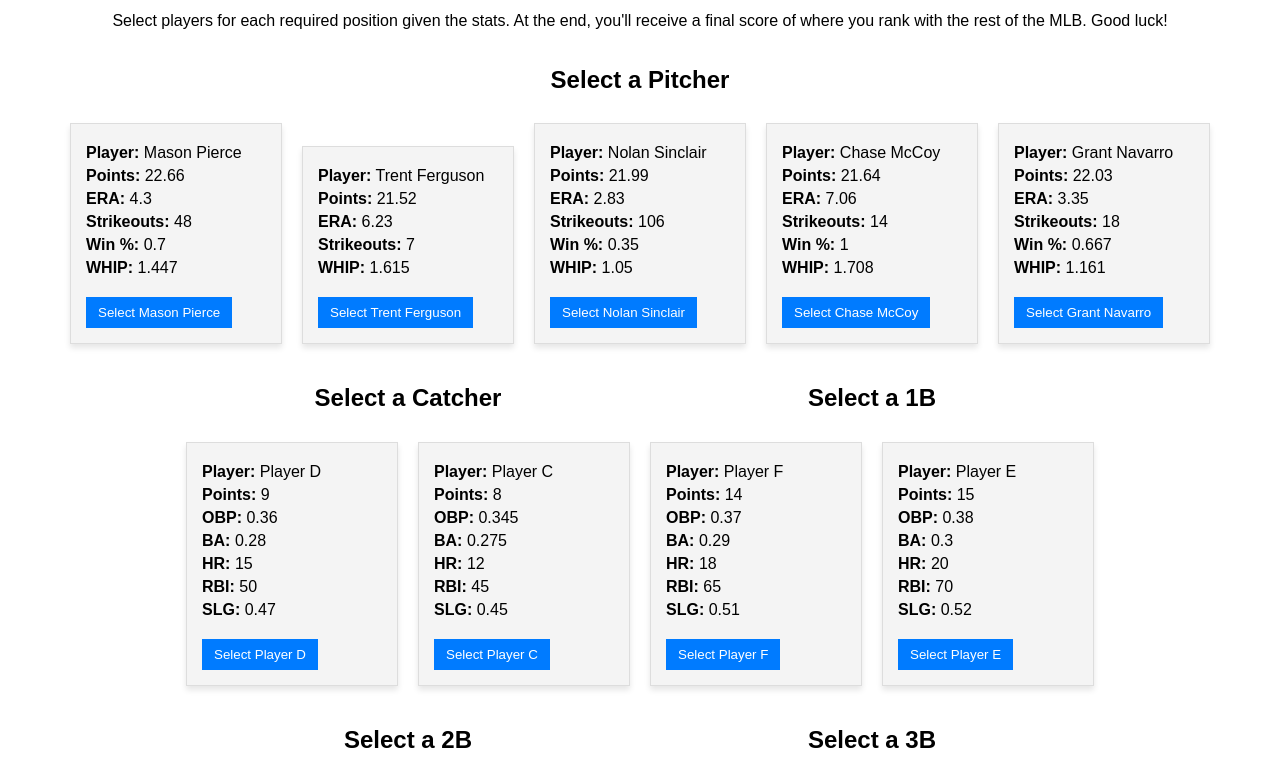
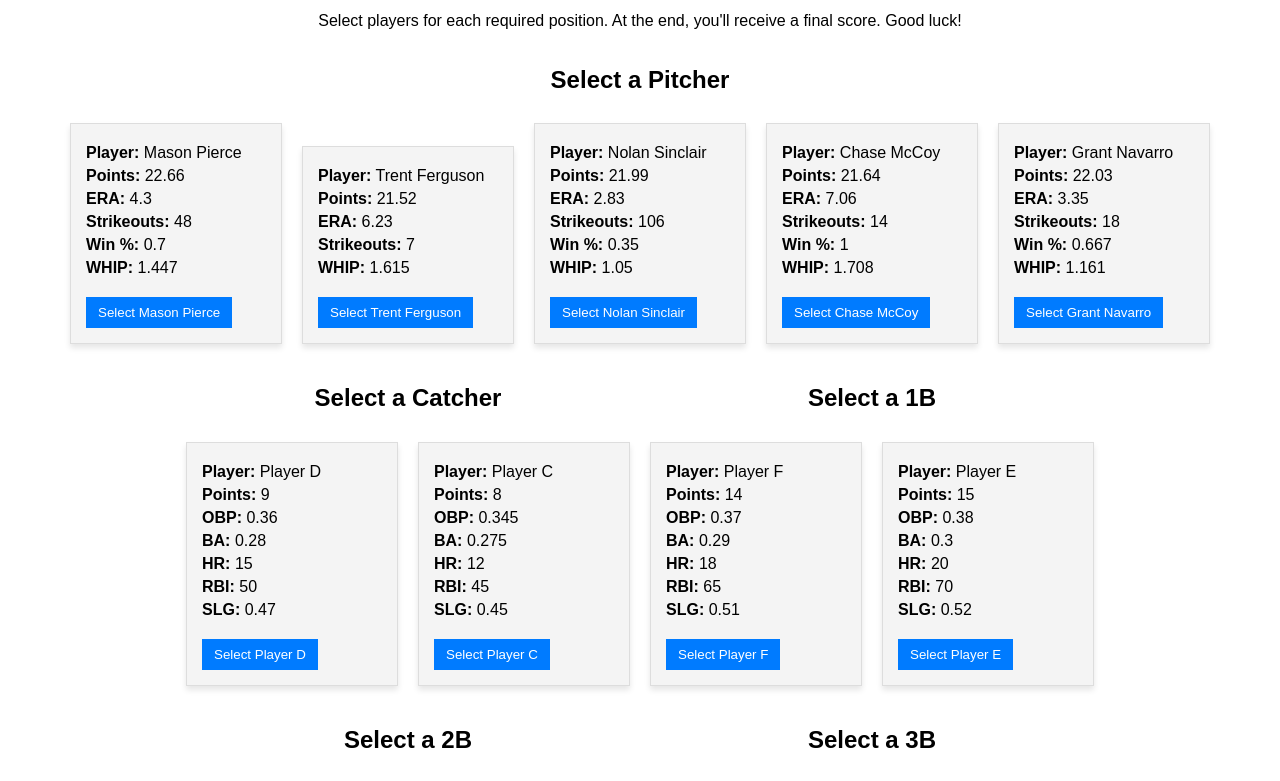
Before and after one commit to sag0-cpu/GM, a plain HTML site: page index.html in a window 1280 px wide. Shown: the part 115-896 px from the top of the page. Drawn offline with Linux system fonts and the light colour scheme.

Commit message:
Update index.html

```diff
--- a/index.html
+++ b/index.html
@@ -8,7 +8,7 @@
 </head>
 <body>
     <h1>Baseball GM Game</h1>
-    <p>Select players for each required position given the stats. At the end, you'll receive a final score of where you rank with the rest of the MLB. Good luck!</p>
+    <p>Select players for each required position. At the end, you'll receive a final score. Good luck!</p>
     <div id="cards-container">
         <!-- Cards will be dynamically generated here -->
     </div>
```
